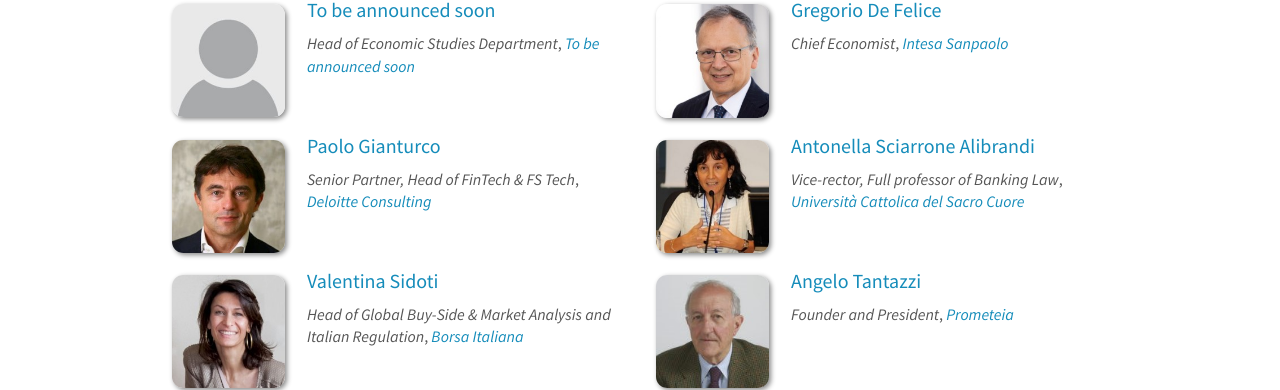
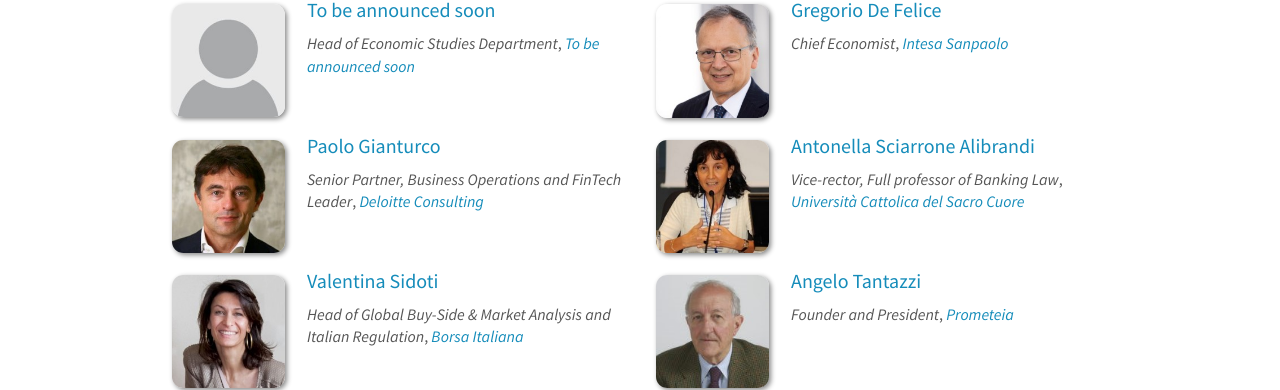
Before and after one commit to cryptoassetlab/cryptoassetlab.github.io, a Jekyll site: the page built from _pages/03-advisory-board.md, in a window 1280 px wide. Shown: the part 209-599 px from the top of the page. Built offline with Jekyll 4.4.1, drawn with Linux system fonts in a browser that asks for light colours; nearby versions of some CDN libraries.

Commit message:
role updated

```diff
--- a/_data/advisory_board.yml
+++ b/_data/advisory_board.yml
@@ -20,10 +20,10 @@
   name_link: "http://www2.deloitte.com/it/it/profiles/gx-paolo-gianturco.html"
   photo: "advisory_board/Gianturco-200.jpg"
   affiliations: 1
-  affiliation1_role: "Senior Partner, Head of FinTech & FS Tech"
+  affiliation1_role: "Senior Partner, Business Operations and FinTech Leader"
   affiliation1_role_link:
   affiliation1_company: "Deloitte Consulting"
-  affiliation1_company_link: "http://www2.deloitte.com/it/it/pages/strategy/solutions/consulting.html"
+  affiliation1_company_link: "https://www2.deloitte.com/it/it/pages/financial-services/topics/fintech---deloitte-italy---financial-services.html?icid=nav2_fintech---deloitte-italy---financial-services"
 
 - name: "Antonella Sciarrone Alibrandi"
   name_link: "http://cryptoassetlab.diseade.unimib.it/docs/2019-SCIARRONE-CV-SHORT-EN.pdf"
```
